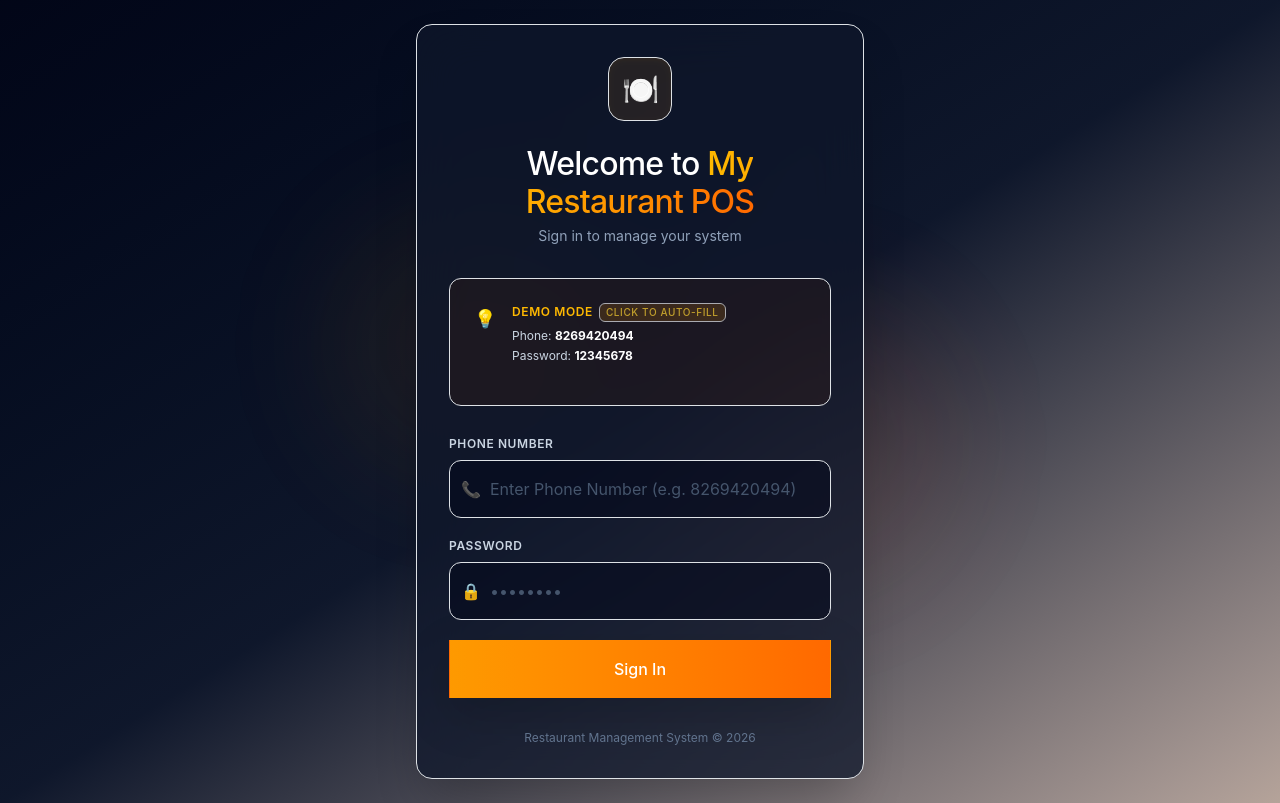
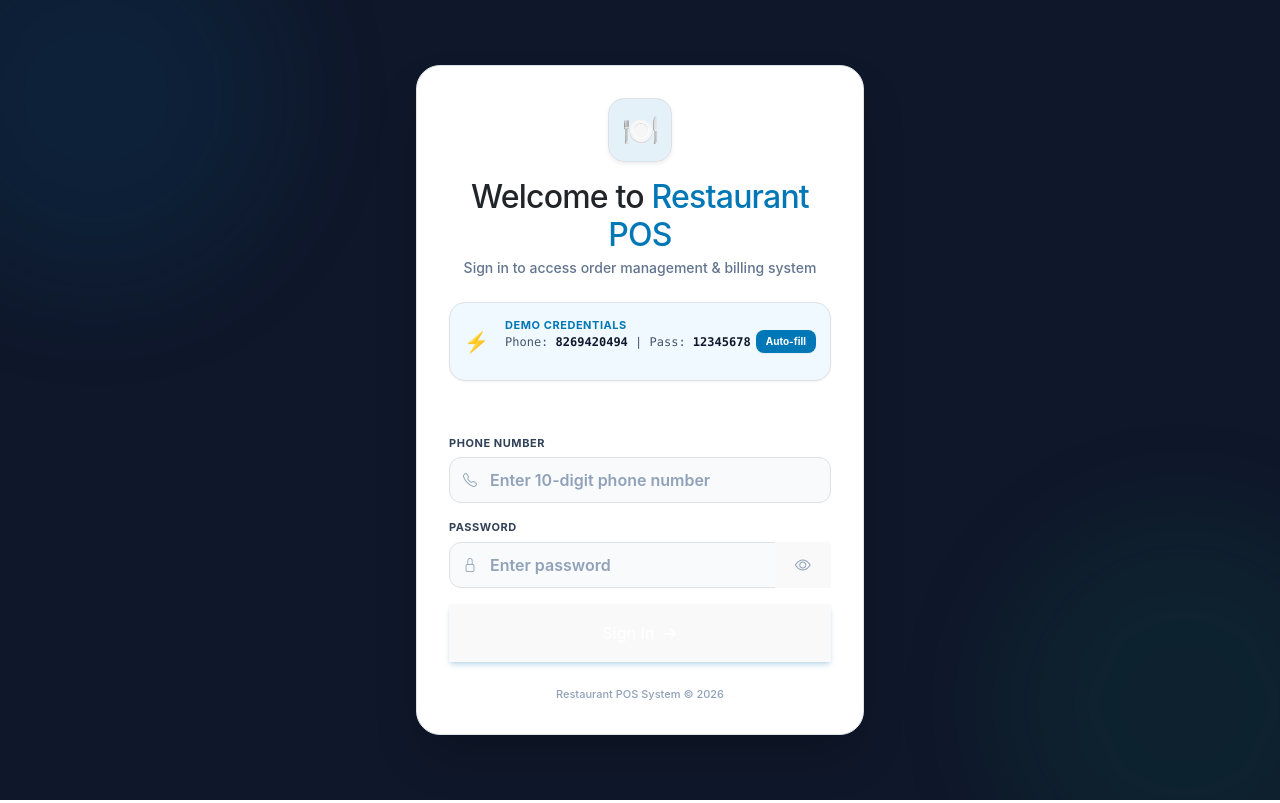
Before and after one commit to goswami6/restaurant_pos_system, a React (Vite) app: page / in a window 1280 px wide. Built offline with nearby package versions, Linux system fonts and the light colour scheme.

Commit message:
Update Login page color theme to match POS website brand colors

```diff
--- a/src/Login.jsx
+++ b/src/Login.jsx
@@ -4,6 +4,7 @@ import { API_BASE_URL } from './config';
 const Login = ({ onLogin }) => {
   const [phone, setPhone] = useState('');
   const [password, setPassword] = useState('');
+  const [showPassword, setShowPassword] = useState(false);
   const [error, setError] = useState('');
   const [loading, setLoading] = useState(false);
 
@@ -44,7 +45,7 @@ const Login = ({ onLogin }) => {
     } catch (err) {
       console.warn('Live API login failed, trying fallback demo credentials. Error:', err.message);
 
-      // Fallback local check for the demo credentials requested
+      // Fallback local check for demo credentials
       if (phone.trim() === '8269420494' && password.trim() === '12345678') {
         const mockSuccessResponse = {
           "id": "1",
@@ -76,96 +77,106 @@ const Login = ({ onLogin }) => {
   };
 
   return (
-    <div className="min-h-screen flex items-center justify-center bg-gradient-to-br from-slate-950 via-slate-900 to-amber-950/40 p-4 font-sans selection:bg-amber-500/30">
-      {/* Decorative ambient light circles */}
-      <div className="absolute top-1/4 left-1/4 w-72 h-72 bg-amber-500/10 rounded-full blur-3xl pointer-events-none animate-pulse duration-[6000ms]"></div>
-      <div className="absolute bottom-1/4 right-1/4 w-80 h-80 bg-orange-600/10 rounded-full blur-3xl pointer-events-none animate-pulse duration-[8000ms]"></div>
+    <div className="min-h-screen flex items-center justify-center bg-slate-900 p-4 font-sans selection:bg-[#0077b6]/30 relative overflow-hidden" style={{ backgroundColor: '#0f172a' }}>
+      {/* Decorative ambient lighting circles matching website navbar/theme */}
+      <div className="absolute -top-24 -left-24 w-96 h-96 bg-[#0077b6]/15 rounded-full blur-3xl pointer-events-none animate-pulse duration-[6000ms]"></div>
+      <div className="absolute -bottom-24 -right-24 w-96 h-96 bg-emerald-500/10 rounded-full blur-3xl pointer-events-none animate-pulse duration-[8000ms]"></div>
 
-      <div className="relative w-full max-w-md bg-slate-900/75 backdrop-blur-xl border border-slate-800/80 rounded-2xl shadow-2xl p-8 transform transition-all duration-500 hover:border-slate-700/60">
+      <div className="relative w-full max-w-md bg-white rounded-3xl shadow-2xl p-6 sm:p-8 border border-slate-100 transform transition-all duration-500">
 
-        {/* Header */}
-        <div className="text-center mb-8">
-          <div className="inline-flex items-center justify-center w-16 h-16 bg-amber-500/10 border border-amber-500/20 rounded-2xl mb-4 text-3xl shadow-inner shadow-amber-500/5">
+        {/* Branding & Header */}
+        <div className="text-center mb-6">
+          <div className="inline-flex items-center justify-center w-16 h-16 bg-[#0077b6]/10 border border-[#0077b6]/20 rounded-2xl mb-3 text-3xl shadow-sm text-[#0077b6]">
             🍽️
           </div>
-          <h2 className="text-2xl font-bold tracking-tight text-white mb-1">
-            Welcome to <span className="text-transparent bg-clip-text bg-gradient-to-r from-amber-400 to-orange-500">My Restaurant POS</span>
+          <h2 className="text-2xl font-extrabold tracking-tight text-slate-900 mb-1">
+            Welcome to <span className="text-[#0077b6]">Restaurant POS</span>
           </h2>
-          <p className="text-slate-400 text-sm">Sign in to manage your system</p>
+          <p className="text-slate-500 text-xs sm:text-sm font-medium">Sign in to access order management & billing system</p>
         </div>
 
-        {/* Demo Credentials Info Box */}
+        {/* Demo Credentials Auto-Fill Pill Card matching website theme */}
         <div
           onClick={handleFillDemo}
-          className="group mb-6 p-4 bg-amber-950/20 hover:bg-amber-950/30 border border-amber-500/20 rounded-xl cursor-pointer transition-all duration-300 flex items-start gap-3"
+          className="group mb-5 p-3.5 bg-sky-50 hover:bg-sky-100/70 border border-sky-200/80 rounded-2xl cursor-pointer transition-all duration-300 flex items-center justify-between shadow-xs"
+          title="Click to auto-fill demo credentials"
         >
-          <span className="text-amber-400 text-lg mt-0.5 group-hover:scale-110 transition-transform">💡</span>
-          <div>
-            <div className="text-xs font-semibold text-amber-400 uppercase tracking-wider mb-1 flex items-center gap-1.5">
-              Demo Mode
-              <span className="inline-block px-1.5 py-0.5 bg-amber-500/20 text-[10px] text-amber-300 rounded-md font-medium border border-amber-500/20 animate-pulse">
-                Click to Auto-fill
-              </span>
+          <div className="flex items-center gap-3">
+            <span className="text-[#0077b6] text-xl group-hover:scale-110 transition-transform">⚡</span>
+            <div>
+              <div className="text-[11px] font-bold text-[#0077b6] uppercase tracking-wider flex items-center gap-1.5">
+                <span>Demo Credentials</span>
+              </div>
+              <p className="text-xs text-slate-600 font-mono mt-0.5">
+                Phone: <strong className="text-slate-900">8269420494</strong> | Pass: <strong className="text-slate-900">12345678</strong>
+              </p>
             </div>
-            <p className="text-xs text-slate-300 leading-relaxed">
-              Phone: <strong className="text-white">8269420494</strong><br />
-              Password: <strong className="text-white">12345678</strong>
-            </p>
           </div>
+          <span className="px-2.5 py-1 bg-[#0077b6] text-white text-[10px] font-bold rounded-lg group-hover:bg-[#005f92] transition-colors shadow-xs">
+            Auto-fill
+          </span>
         </div>
 
         {/* Alert Error */}
         {error && (
-          <div className="mb-6 p-3 bg-red-950/30 border border-red-500/30 text-red-200 text-sm rounded-lg flex items-center gap-2 animate-shake">
-            <span className="text-red-400">⚠️</span>
+          <div className="mb-5 p-3 bg-rose-50 border border-rose-200 text-rose-700 text-xs font-semibold rounded-xl flex items-center gap-2">
+            <span className="text-rose-500 text-base">⚠️</span>
             <span>{error}</span>
           </div>
         )}
 
         {/* Login Form */}
-        <form onSubmit={handleSubmit} className="space-y-5">
+        <form onSubmit={handleSubmit} className="space-y-4">
           <div>
-            <label className="block text-xs font-semibold text-slate-300 uppercase tracking-wider mb-2">
+            <label className="block text-[11px] font-bold text-slate-700 uppercase tracking-wider mb-1.5">
               Phone Number
             </label>
             <div className="relative">
-              <span className="absolute inset-y-0 left-0 pl-3 flex items-center text-slate-500">
-                📞
+              <span className="absolute inset-y-0 left-0 pl-3.5 flex items-center text-slate-400 text-sm">
+                <i className="bi bi-telephone"></i>
               </span>
               <input
                 type="tel"
                 value={phone}
                 onChange={(e) => setPhone(e.target.value)}
-                placeholder="Enter Phone Number (e.g. 8269420494)"
-                className="w-full pl-10 pr-4 py-3 bg-slate-950/50 border border-slate-800 focus:border-amber-500 focus:ring-2 focus:ring-amber-500/20 rounded-xl text-white placeholder-slate-600 outline-none transition-all duration-300 text-sm"
+                placeholder="Enter 10-digit phone number"
+                className="w-full pl-10 pr-4 py-2.5 bg-slate-50 border border-slate-200 focus:border-[#0077b6] focus:bg-white focus:ring-2 focus:ring-[#0077b6]/20 rounded-xl text-slate-900 placeholder-slate-400 outline-none transition-all duration-300 text-sm font-semibold"
               />
             </div>
           </div>
 
           <div>
-            <div className="flex justify-between items-center mb-2">
-              <label className="block text-xs font-semibold text-slate-300 uppercase tracking-wider">
+            <div className="flex justify-between items-center mb-1.5">
+              <label className="block text-[11px] font-bold text-slate-700 uppercase tracking-wider">
                 Password
               </label>
             </div>
             <div className="relative">
-              <span className="absolute inset-y-0 left-0 pl-3 flex items-center text-slate-500">
-                🔒
+              <span className="absolute inset-y-0 left-0 pl-3.5 flex items-center text-slate-400 text-sm">
+                <i className="bi bi-lock"></i>
               </span>
               <input
-                type="password"
+                type={showPassword ? "text" : "password"}
                 value={password}
                 onChange={(e) => setPassword(e.target.value)}
-                placeholder="••••••••"
-                className="w-full pl-10 pr-4 py-3 bg-slate-950/50 border border-slate-800 focus:border-amber-500 focus:ring-2 focus:ring-amber-500/20 rounded-xl text-white placeholder-slate-600 outline-none transition-all duration-300 text-sm"
+                placeholder="Enter password"
+                className="w-full pl-10 pr-10 py-2.5 bg-slate-50 border border-slate-200 focus:border-[#0077b6] focus:bg-white focus:ring-2 focus:ring-[#0077b6]/20 rounded-xl text-slate-900 placeholder-slate-400 outline-none transition-all duration-300 text-sm font-semibold"
               />
+              <button
+                type="button"
+                className="absolute inset-y-0 right-0 pr-3.5 flex items-center text-slate-400 hover:text-slate-700 transition-colors"
+                onClick={() => setShowPassword(!showPassword)}
+                title={showPassword ? "Hide password" : "Show password"}
+              >
+                <i className={`bi ${showPassword ? 'bi-eye-slash' : 'bi-eye'}`}></i>
+              </button>
             </div>
           </div>
 
           <button
             type="submit"
             disabled={loading}
-            className="w-full py-3 px-4 bg-gradient-to-r from-amber-500 to-orange-500 hover:from-amber-600 hover:to-orange-600 active:scale-[0.98] text-white font-semibold rounded-xl transition-all duration-300 shadow-lg shadow-amber-500/10 hover:shadow-amber-500/20 flex items-center justify-center gap-2 cursor-pointer disabled:opacity-50 disabled:cursor-not-allowed"
+            className="w-full py-3 px-4 bg-[#0077b6] hover:bg-[#005f92] active:scale-[0.98] text-white font-bold text-sm rounded-xl transition-all duration-300 shadow-md shadow-[#0077b6]/20 flex items-center justify-center gap-2 cursor-pointer disabled:opacity-50 disabled:cursor-not-allowed mt-2"
           >
             {loading ? (
               <>
@@ -176,14 +187,17 @@ const Login = ({ onLogin }) => {
                 <span>Signing in...</span>
               </>
             ) : (
-              <span>Sign In</span>
+              <>
+                <span>Sign In</span>
+                <span>→</span>
+              </>
             )}
           </button>
         </form>
 
         {/* Footer */}
-        <div className="mt-8 text-center text-xs text-slate-500">
-          Restaurant Management System &copy; {new Date().getFullYear()}
+        <div className="mt-6 text-center text-[11px] text-slate-400 font-medium">
+          Restaurant POS System &copy; {new Date().getFullYear()}
         </div>
       </div>
     </div>
```
